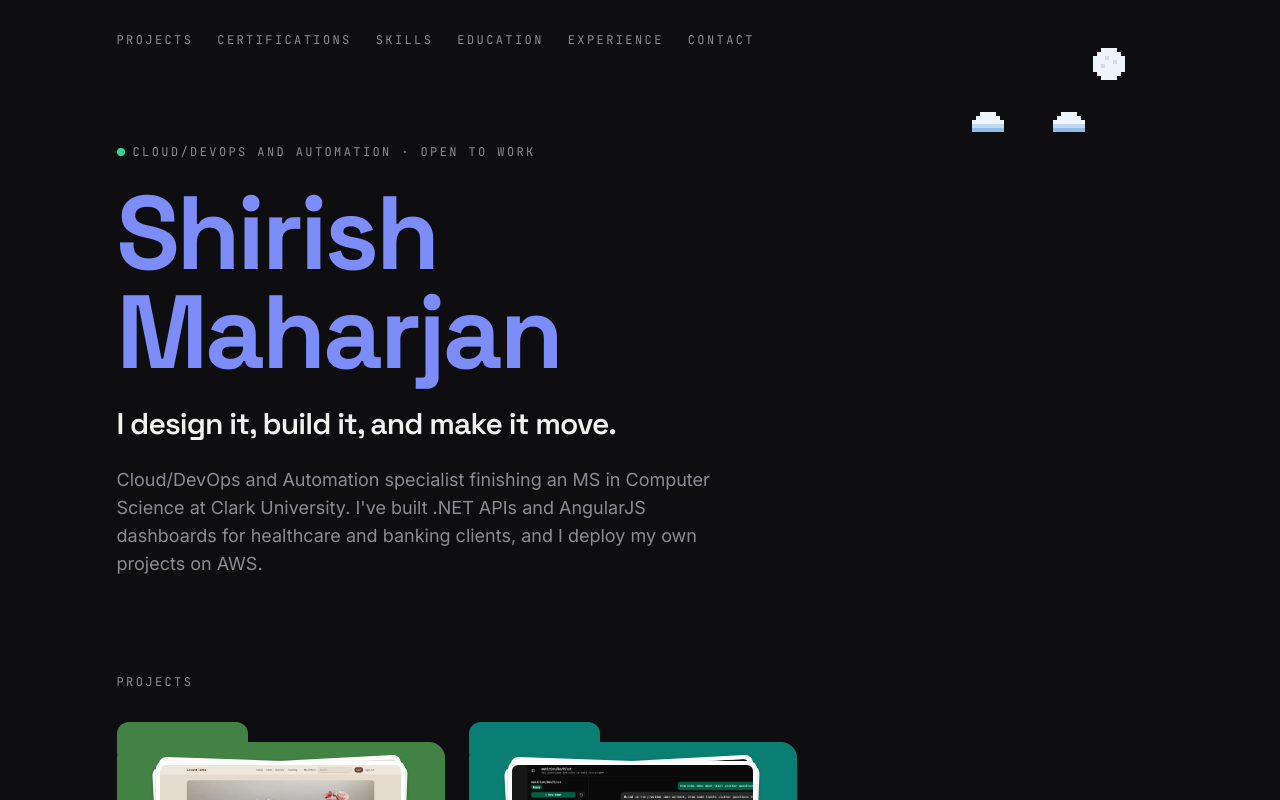
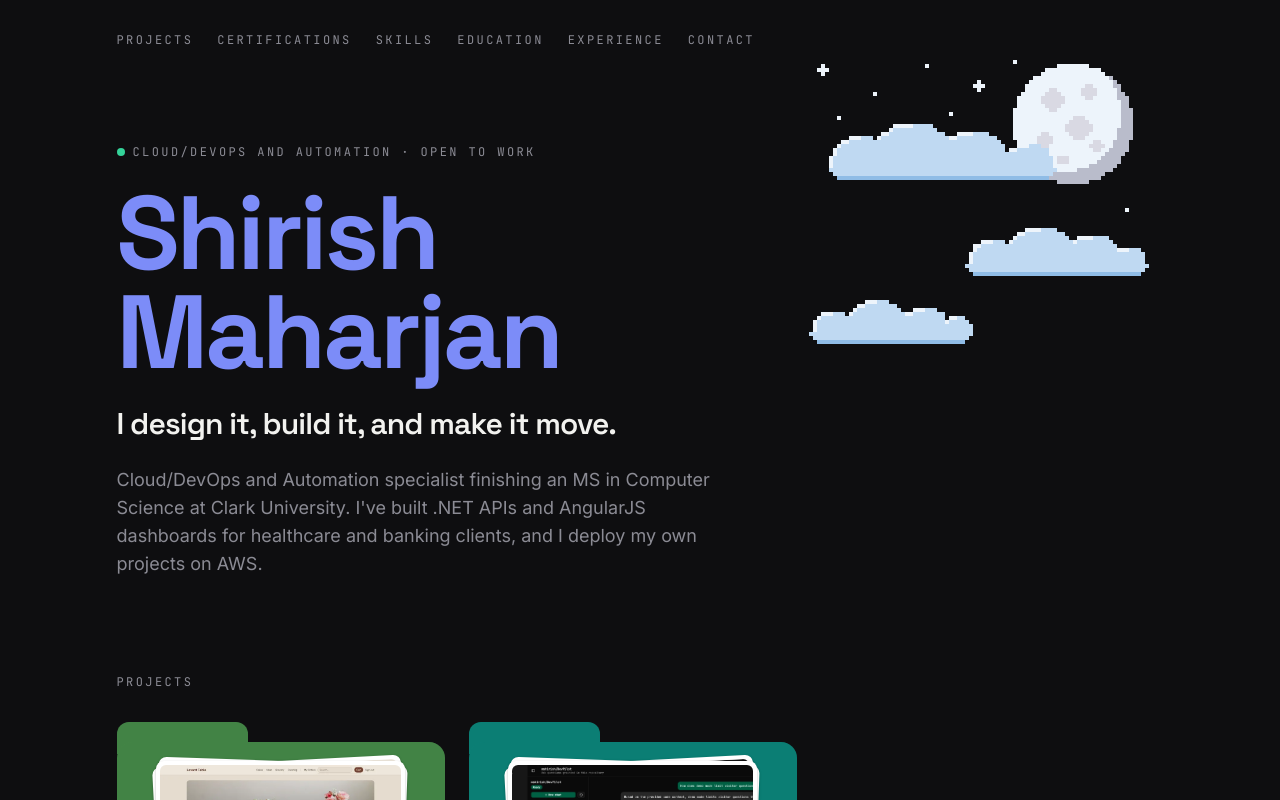
Before and after one commit to mshirish/Portfolio, a React (Vite) app: page / in a window 1280 px wide. Shown: the top 800 px of the page. Built offline with nearby package versions, Linux system fonts and the light colour scheme; no server answers.

Commit message:
feat: bigger moon, cumulus clouds, stars and an unrendered sun

```diff
--- a/src/components/Hero.tsx
+++ b/src/components/Hero.tsx
@@ -1,27 +1,15 @@
-import { motion } from "framer-motion"
 import { site } from "../data/site"
-import { useParallax } from "../hooks/useParallax"
-import { PixelClouds } from "./pixel/PixelClouds"
-import { PixelMoon } from "./pixel/PixelMoon"
+import { PixelSky } from "./pixel/PixelSky"
 import { EyebrowLabel } from "./EyebrowLabel"
 import { SectionReveal } from "./SectionReveal"
 
 export function Hero() {
-  const moonY = useParallax(0.15)
-
   return (
     <section
       id="hero"
       className="section-y relative overflow-hidden pt-16 md:pt-24"
     >
-      <div className="pointer-events-none absolute right-0 top-0 hidden select-none md:block">
-        <motion.div className="absolute right-6 top-0" style={{ y: moonY }}>
-          <PixelMoon />
-        </motion.div>
-        <div className="absolute right-16 top-16">
-          <PixelClouds />
-        </div>
-      </div>
+      <PixelSky />
 
       <SectionReveal className="relative max-w-[60ch]">
         <EyebrowLabel withDot>
--- a/src/components/pixel/PixelClouds.tsx
+++ b/src/components/pixel/PixelClouds.tsx
@@ -1,96 +1,98 @@
-import { motion, useReducedMotion } from "framer-motion"
+import type { CSSProperties } from "react"
+import { motion } from "framer-motion"
 import { useParallax } from "../../hooks/useParallax"
-import { renderPixelGrid, gridSize, type PixelGrid, type PixelRole } from "./pixelGrid"
-
-const WHITE: PixelRole = "cloud-light"
-const BLUE_LIGHT: PixelRole = "cloud"
-const BLUE_DARK: PixelRole = "cloud-shade"
+import { renderPixelGrid, gridSize, type PixelGrid } from "./pixelGrid"
+import { cumulus } from "./pixelShapes"
 
 const PIXEL_SIZE = 4
 
-function cloudGrid(cols: number): PixelGrid {
-  const pad = Math.max(0, Math.floor((cols - 10) / 2))
-  const row = (colors: (PixelRole | null)[]) => {
-    const left = Array(pad).fill(null)
-    const right = Array(cols - pad - colors.length).fill(null)
-    return [...left, ...colors, ...right] as (PixelRole | null)[]
-  }
-
-  return [
-    row([null, null, WHITE, WHITE, WHITE, WHITE, null, null]),
-    row([null, WHITE, WHITE, WHITE, WHITE, WHITE, WHITE, null]),
-    row([WHITE, WHITE, WHITE, WHITE, WHITE, WHITE, WHITE, WHITE]),
-    row([
-      BLUE_LIGHT,
-      BLUE_LIGHT,
-      BLUE_LIGHT,
-      BLUE_LIGHT,
-      BLUE_LIGHT,
-      BLUE_LIGHT,
-      BLUE_LIGHT,
-      BLUE_LIGHT,
-    ]),
-    row([
-      BLUE_DARK,
-      BLUE_DARK,
-      BLUE_DARK,
-      BLUE_DARK,
-      BLUE_DARK,
-      BLUE_DARK,
-      BLUE_DARK,
-      BLUE_DARK,
-    ]),
-  ]
-}
+/** Three cumulus variants, widths in cells (4px each). */
+const cloudLarge = cumulus([
+  { cx: 9, r: 8 },
+  { cx: 22, r: 11.5 },
+  { cx: 37, r: 9.5 },
+  { cx: 51, r: 6.5 },
+])
+const cloudMedium = cumulus([
+  { cx: 8, r: 6.5 },
+  { cx: 20, r: 9.5 },
+  { cx: 33, r: 7.5 },
+  { cx: 42, r: 4.5 },
+])
+const cloudSmall = cumulus([
+  { cx: 7, r: 5.5 },
+  { cx: 18, r: 8 },
+  { cx: 30, r: 6.5 },
+  { cx: 38, r: 4 },
+])
 
 function Cloud({
   grid,
-  driftDistance,
-  driftDuration,
+  speed,
+  drift,
+  driftSeconds,
+  className,
 }: {
   grid: PixelGrid
-  driftDistance: number
-  driftDuration: number
+  /** Parallax speed, a fraction of page scroll. */
+  speed: number
+  /** Horizontal drift in whole px; negative drifts left. */
+  drift: number
+  driftSeconds: number
+  className?: string
 }) {
-  const prefersReducedMotion = useReducedMotion()
+  const y = useParallax(speed)
   const { width, height } = gridSize(grid, PIXEL_SIZE)
+  const driftStyle = {
+    "--px-drift": `${drift}px`,
+    "--px-drift-steps": Math.abs(drift),
+    "--px-drift-duration": `${driftSeconds}s`,
+  } as CSSProperties
 
   return (
-    <motion.svg
+    <motion.div className={className} style={{ y }}>
+      <svg
         viewBox={`0 0 ${width} ${height}`}
         width={width}
         height={height}
-      style={{ shapeRendering: "crispEdges" }}
+        className="px-drift block"
+        style={{ ...driftStyle, shapeRendering: "crispEdges" }}
         aria-hidden="true"
-      animate={
-        prefersReducedMotion
-          ? undefined
-          : { x: [0, driftDistance, 0] }
-      }
-      transition={{
-        duration: driftDuration,
-        repeat: Infinity,
-        ease: "easeInOut",
-      }}
       >
         {renderPixelGrid(grid, PIXEL_SIZE)}
-    </motion.svg>
+      </svg>
+    </motion.div>
   )
 }
 
+/**
+ * The hero's clouds, layered by depth: the large back cloud moves slowest.
+ * Positioned inside a 344px-wide right-hand column (see PixelSky).
+ */
 export function PixelClouds({ className }: { className?: string }) {
-  const y = useParallax(0.3)
-
   return (
-    <motion.div
-      className={className}
-      style={{ y }}
-      aria-hidden="true"
-    >
-      <div className="flex items-end gap-6">
-        <Cloud grid={cloudGrid(10)} driftDistance={10} driftDuration={9} />
-        <Cloud grid={cloudGrid(14)} driftDistance={16} driftDuration={12} />
+    <div className={className} aria-hidden="true">
+      <Cloud
+        grid={cloudLarge}
+        speed={0.15}
+        drift={12}
+        driftSeconds={14}
+        className="absolute right-[92px] top-[72px]"
+      />
+      <Cloud
+        grid={cloudMedium}
+        speed={0.3}
+        drift={-12}
+        driftSeconds={11}
+        className="absolute right-0 top-[176px]"
+      />
+      <Cloud
+        grid={cloudSmall}
+        speed={0.25}
+        drift={10}
+        driftSeconds={9}
+        className="absolute right-[176px] top-[252px]"
+      />
     </div>
-    </motion.div>
   )
 }
--- a/src/components/pixel/PixelMoon.tsx
+++ b/src/components/pixel/PixelMoon.tsx
@@ -1,21 +1,35 @@
-import { renderPixelGrid, gridSize, type PixelGrid, type PixelRole } from "./pixelGrid"
-
-const MOON: PixelRole = "moon"
-const SHADE: PixelRole = "moon-crater"
+import { renderPixelGrid, gridSize, type PixelGrid } from "./pixelGrid"
+import { emptyGrid, inDisc } from "./pixelShapes"
 
 const PIXEL_SIZE = 4
+const SIZE = 30 // cells across: 120px at 4px per cell
+const R = SIZE / 2
 
-const grid: PixelGrid = [
-  [null, null, MOON, MOON, MOON, MOON, null, null],
-  [null, MOON, MOON, MOON, MOON, MOON, MOON, null],
-  [MOON, MOON, MOON, SHADE, MOON, MOON, MOON, MOON],
-  [MOON, MOON, MOON, MOON, MOON, SHADE, MOON, MOON],
-  [MOON, MOON, SHADE, MOON, MOON, MOON, MOON, MOON],
-  [MOON, MOON, MOON, MOON, MOON, MOON, MOON, MOON],
-  [null, MOON, MOON, MOON, MOON, MOON, MOON, null],
-  [null, null, MOON, MOON, MOON, MOON, null, null],
+// Craters as [cx, cy, r] in cells, kept clear of the shaded edge.
+const CRATERS: [number, number, number][] = [
+  [10, 9, 2.6],
+  [19, 7, 1.6],
+  [16.5, 16, 3.1],
+  [8, 19, 1.7],
+  [21, 20.5, 1.5],
+  [12.5, 24, 1.2],
 ]
 
+function moonGrid(): PixelGrid {
+  const grid = emptyGrid(SIZE, SIZE)
+  for (let y = 0; y < SIZE; y++) {
+    for (let x = 0; x < SIZE; x++) {
+      if (!inDisc(x, y, R, R, R)) continue
+      // Lit disc offset up-left; what's left of the moon is the shaded rim.
+      const lit = inDisc(x, y, R - 2.5, R - 2.5, R - 0.5)
+      const crater = CRATERS.some(([cx, cy, r]) => inDisc(x, y, cx, cy, r))
+      grid[y][x] = !lit ? "moon-shade" : crater ? "moon-crater" : "moon"
+    }
+  }
+  return grid
+}
+
+const grid = moonGrid()
 const { width, height } = gridSize(grid, PIXEL_SIZE)
 
 export function PixelMoon({ className }: { className?: string }) {
--- /dev/null
+++ b/src/components/pixel/PixelSky.tsx
@@ -0,0 +1,29 @@
+import { motion } from "framer-motion"
+import { useParallax } from "../../hooks/useParallax"
+import { PixelClouds } from "./PixelClouds"
+import { PixelMoon } from "./PixelMoon"
+import { PixelStars } from "./PixelStars"
+
+/**
+ * The hero's night sky: stars and moon at the back (0.1× scroll), clouds in
+ * front (0.15–0.3×). Everything stays in a 344px column at the hero's right
+ * edge, right of the widest hero text, so vertical parallax can't carry it
+ * into text. From md only the moon fits beside the text (the hero text ends
+ * ~112px short of the edge at 768px); stars and clouds join from lg.
+ */
+export function PixelSky() {
+  const backY = useParallax(0.1)
+
+  return (
+    <div
+      className="pointer-events-none absolute inset-y-0 right-0 hidden w-86 select-none md:block"
+      aria-hidden="true"
+    >
+      <motion.div className="absolute inset-x-0 top-0" style={{ y: backY }}>
+        <PixelStars className="absolute right-2 top-2 hidden lg:block" />
+        <PixelMoon className="absolute right-0 top-4 lg:right-4" />
+      </motion.div>
+      <PixelClouds className="absolute inset-0 hidden lg:block" />
+    </div>
+  )
+}
--- /dev/null
+++ b/src/components/pixel/PixelStars.tsx
@@ -0,0 +1,51 @@
+import { renderPixelGrid, gridSize, type PixelGrid } from "./pixelGrid"
+import { emptyGrid } from "./pixelShapes"
+
+const PIXEL_SIZE = 4
+const WIDTH = 84 // cells: 336px, the hero sky column
+const HEIGHT = 44 // cells: 176px
+
+// [x, y, plus-shaped?] in cells. Kept off the moon (top-right) and the clouds.
+const STARS: [number, number, boolean][] = [
+  [4, 3, true],
+  [17, 9, false],
+  [30, 2, false],
+  [43, 7, true],
+  [52, 1, false],
+  [36, 14, false],
+  [8, 15, false],
+  [24, 18, true],
+  [80, 38, false],
+]
+
+function starsGrid(): PixelGrid {
+  const grid = emptyGrid(WIDTH, HEIGHT)
+  for (const [x, y, plus] of STARS) {
+    grid[y][x] = "star"
+    if (plus) {
+      grid[y - 1][x] = "star"
+      grid[y + 1][x] = "star"
+      grid[y][x - 1] = "star"
+      grid[y][x + 1] = "star"
+    }
+  }
+  return grid
+}
+
+const grid = starsGrid()
+const { width, height } = gridSize(grid, PIXEL_SIZE)
+
+export function PixelStars({ className }: { className?: string }) {
+  return (
+    <svg
+      viewBox={`0 0 ${width} ${height}`}
+      width={width}
+      height={height}
+      className={className}
+      style={{ shapeRendering: "crispEdges" }}
+      aria-hidden="true"
+    >
+      {renderPixelGrid(grid, PIXEL_SIZE)}
+    </svg>
+  )
+}
--- /dev/null
+++ b/src/components/pixel/PixelSun.tsx
@@ -0,0 +1,65 @@
+import { renderPixelGrid, gridSize, type PixelGrid } from "./pixelGrid"
+import { emptyGrid, inDisc } from "./pixelShapes"
+
+/**
+ * The day-mode counterpart of PixelMoon, at the same scale (120px across).
+ * Not rendered anywhere yet: it's here for the future day/night toggle.
+ */
+
+const PIXEL_SIZE = 4
+const SIZE = 30
+const C = SIZE / 2
+const BODY_R = 9
+
+function sunGrid(): PixelGrid {
+  const grid = emptyGrid(SIZE, SIZE)
+  for (let y = 0; y < SIZE; y++) {
+    for (let x = 0; x < SIZE; x++) {
+      if (inDisc(x, y, C, C, BODY_R)) {
+        // Lit core offset up-left, a darker rim down-right, like the moon.
+        grid[y][x] = inDisc(x, y, C - 1.5, C - 1.5, BODY_R - 0.5) ? "sun" : "sun-shade"
+      }
+    }
+  }
+
+  // Eight stepped rays: straight ones are 2 cells wide, diagonals step one cell
+  // per row. Each ray starts 2 cells off the body and runs 3 cells out.
+  const lo = C - 1
+  for (let i = 0; i < 3; i++) {
+    const near = C - BODY_R - 2 - i // distance out from the body
+    const far = C + BODY_R + 1 + i
+    for (const k of [lo, lo + 1]) {
+      grid[near][k] = "sun"
+      grid[far][k] = "sun"
+      grid[k][near] = "sun"
+      grid[k][far] = "sun"
+    }
+  }
+  for (let i = 0; i < 3; i++) {
+    const a = 5 - i // top-left diagonal, stepping inward
+    const b = SIZE - 1 - a
+    grid[a][a] = "sun"
+    grid[a][b] = "sun"
+    grid[b][a] = "sun"
+    grid[b][b] = "sun"
+  }
+  return grid
+}
+
+const grid = sunGrid()
+const { width, height } = gridSize(grid, PIXEL_SIZE)
+
+export function PixelSun({ className }: { className?: string }) {
+  return (
+    <svg
+      viewBox={`0 0 ${width} ${height}`}
+      width={width}
+      height={height}
+      className={className}
+      style={{ shapeRendering: "crispEdges" }}
+      aria-hidden="true"
+    >
+      {renderPixelGrid(grid, PIXEL_SIZE)}
+    </svg>
+  )
+}
--- a/src/components/pixel/pixelGrid.tsx
+++ b/src/components/pixel/pixelGrid.tsx
@@ -11,6 +11,8 @@ export const PIXEL_ROLES = [
   "cloud",
   "cloud-shade",
   "star",
+  "sun",
+  "sun-shade",
   "foliage-light",
   "foliage",
   "foliage-dark",
--- /dev/null
+++ b/src/components/pixel/pixelShapes.ts
@@ -0,0 +1,67 @@
+import type { PixelGrid, PixelRole } from "./pixelGrid"
+
+/** True when cell (x, y)'s center lies inside the circle at (cx, cy) with radius r. */
+export function inDisc(x: number, y: number, cx: number, cy: number, r: number) {
+  const dx = x + 0.5 - cx
+  const dy = y + 0.5 - cy
+  return dx * dx + dy * dy <= r * r
+}
+
+export function emptyGrid(width: number, height: number): PixelGrid {
+  return Array.from({ length: height }, () => Array<PixelRole | null>(width).fill(null))
+}
+
+type Lobe = { cx: number; r: number }
+
+/**
+ * A cumulus cloud: round lobes of different heights on a flat base.
+ * Lobe centers sit `baseRows` above the bottom edge; below that line the
+ * outline is the union of the lobes' widths, stepped in one cell per row so the
+ * base corners round off. The top-left edge of each lobe is `cloud-light`, the
+ * bottom row `cloud-shade`, everything else `cloud`.
+ */
+export function cumulus(lobes: Lobe[], baseRows = 3): PixelGrid {
+  const left = Math.floor(Math.min(...lobes.map((l) => l.cx - l.r)))
+  const shifted = lobes.map((l) => ({ cx: l.cx - left, r: l.r }))
+  const width = Math.ceil(Math.max(...shifted.map((l) => l.cx + l.r)))
+  const top = Math.max(...shifted.map((l) => l.r))
+  const height = Math.ceil(top) + baseRows
+  const cy = height - baseRows
+
+  const minX = Math.min(...shifted.map((l) => l.cx - l.r))
+  const maxX = Math.max(...shifted.map((l) => l.cx + l.r))
+
+  const filled = (x: number, y: number) => {
+    if (x < 0 || y < 0 || x >= width || y >= height) return false
+    if (y < cy) return shifted.some((l) => inDisc(x, y, l.cx, cy, l.r))
+    const inset = y - cy
+    return x + 0.5 >= minX + inset && x + 0.5 <= maxX - inset
+  }
+
+  // The lobe a cell belongs to: the one it sits deepest inside.
+  const owner = (x: number, y: number) =>
+    shifted.reduce((best, l) => {
+      const depth = l.r - Math.hypot(x + 0.5 - l.cx, y + 0.5 - cy)
+      const bestDepth = best.r - Math.hypot(x + 0.5 - best.cx, y + 0.5 - cy)
+      return depth > bestDepth ? l : best
+    })
+
+  const grid = emptyGrid(width, height)
+  for (let y = 0; y < height; y++) {
+    for (let x = 0; x < width; x++) {
+      if (!filled(x, y)) continue
+      let role: PixelRole = "cloud"
+      if (y === height - 1) {
+        role = "cloud-shade"
+      } else if (y < cy) {
+        const lobe = owner(x, y)
+        const onLeftHalf = x + 0.5 <= lobe.cx
+        const topEdge = !filled(x, y - 1)
+        const leftEdge = !filled(x - 1, y)
+        if (onLeftHalf && (topEdge || leftEdge)) role = "cloud-light"
+      }
+      grid[y][x] = role
+    }
+  }
+  return grid
+}
--- a/src/index.css
+++ b/src/index.css
@@ -28,6 +28,10 @@
 
   --px-star: #edf4fb;
 
+  /* Sun: drawn for day mode (PixelSun), not rendered at night. */
+  --px-sun: #f6c453;
+  --px-sun-shade: #e09f3e;
+
   --px-foliage-light: #6fb46b;
   --px-foliage: #4e9a51;
   --px-foliage-dark: #2f6b39;
@@ -49,6 +53,20 @@
      --px-moon: ...;
    }
 */
+
+/* Slow horizontal cloud drift, in whole-pixel steps so the art stays crisp.
+   Set --px-drift (px), --px-drift-steps (= |drift|) and --px-drift-duration. */
+@keyframes px-drift {
+  to {
+    transform: translateX(var(--px-drift));
+  }
+}
+
+@media (prefers-reduced-motion: no-preference) {
+  .px-drift {
+    animation: px-drift var(--px-drift-duration) steps(var(--px-drift-steps)) infinite alternate;
+  }
+}
 
 /* The one vertical rhythm for page sections: half the gap between two sections.
    2rem + 2rem = 64px between sections on mobile, 3rem + 3rem = 96px from md up.
```
Lines whose indentation alone changed are shown as unchanged.
